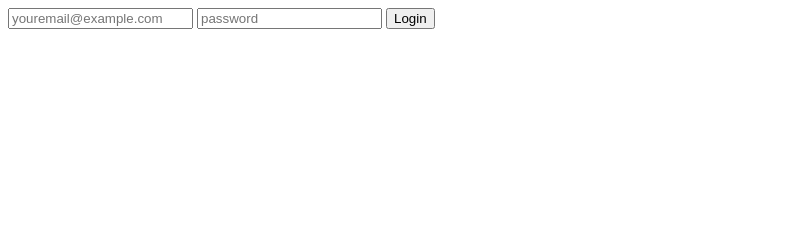
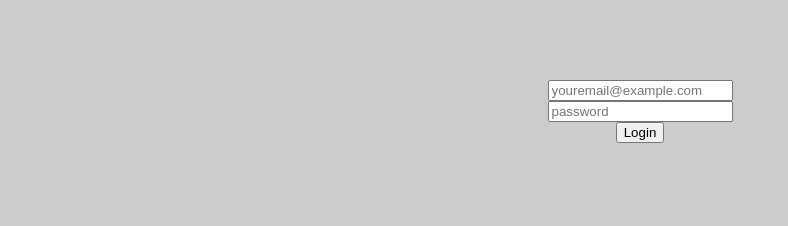
Before and after one commit to jdromero88/js-grocery-list-front-end, a plain HTML site: page index.html in a window 1280 px wide. Shown: the whole page, without its empty margins (0-788 px from the left). Drawn offline with Linux system fonts and the light colour scheme.

Commit message:
added sass file

```diff
--- /dev/null
+++ b/css/style.scss
@@ -0,0 +1,16 @@
+$gray: #cccccc;
+
+body{
+  width: 90%;
+  background-color: $gray;
+  margin: 0 auto;
+}
+
+input{
+  display: block;
+  margin: 0 auto;
+}
+
+.login{
+  padding: 5rem 2rem;
+}
--- a/index.html
+++ b/index.html
@@ -2,11 +2,13 @@
 <html lang="en" dir="ltr">
   <head>
     <meta charset="utf-8">
+    <link rel="stylesheet" href="style.css">
     <title>Grocery List</title>
   </head>
   <body>
     <div class="main">
-      <form class="" id="login-form">
+
+      <form class="login" id="login-form">
         <input id="email" type="email" placeholder="youremail@example.com" alt="email" required>
         <input id="password" type="password" placeholder="password" alt="password"
         autocomplete="current-password" minlength="7" required>
```
Also changed, not shown: style.css (added), 1 other file.
